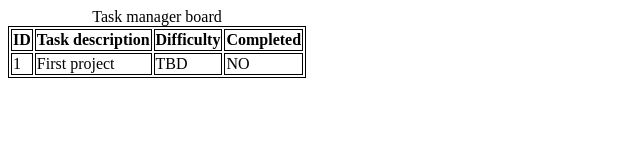
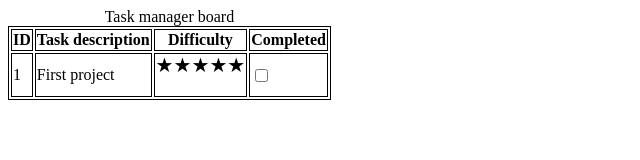
Before and after one commit to mirandajose/Lift-off, a plain HTML site: page index.html in a window 1280 px wide. Shown: the whole page, without its empty margins (0-640 px from the left). Drawn offline with Linux system fonts and the light colour scheme.

Commit message:
Iteractive rating stars and completed checkbox

```diff
--- a/index.css
+++ b/index.css
@@ -1,3 +1,68 @@
 table, th, td{
     border: 1px solid black;
 }
+/* Code below extracted from https://codepen.io/neilpomerleau/pen/wzxzQr   */
+.rating {
+    display: inline-block;
+    position: relative;
+    height: 20px;
+    line-height: 20px;
+    font-size: 20px;
+  }
+  .rating label {
+    position: absolute;
+    top: 0;
+    left: 0;
+    height: 50%;
+    cursor: pointer;
+  }
+
+  .rating label:last-child {
+    position: static;
+  }
+
+  .rating label:nth-child(1) {
+    z-index: 5;
+  }
+
+  .rating label:nth-child(2) {
+    z-index: 4;
+  }
+
+  .rating label:nth-child(3) {
+    z-index: 3;
+  }
+
+  .rating label:nth-child(4) {
+    z-index: 2;
+  }
+
+  .rating label:nth-child(5) {
+    z-index: 1;
+  }
+
+  .rating label input {
+    position: absolute;
+    top: 0;
+    left: 0;
+    opacity: 0;
+  }
+
+  .rating label .icon {
+    float: left;
+    color: transparent;
+  }
+
+  .rating label:last-child .icon {
+    color: black;
+  }
+
+  .rating:not(:hover) label input:checked ~ .icon,
+  .rating:hover label:hover input ~ .icon {
+    color: orange;
+  }
+
+  .rating label input:focus:not(:checked) ~ .icon:last-child {
+    color: black;
+    text-shadow: 0 0 5px orange;
+}
--- a/index.html
+++ b/index.html
@@ -13,8 +13,43 @@
                         <tr>
                             <td>1</td>
                             <td>First project</td>
-                            <td>TBD</td>
-                            <td>NO</td>
+                            <td><!-- Code extracted from https://codepen.io/neilpomerleau/pen/wzxzQr -->
+                                <form class="rating">
+                                    <label>
+                                      <input type="radio" name="stars" value="1" />
+                                      <span class="icon">★</span>
+                                    </label>
+                                    <label>
+                                      <input type="radio" name="stars" value="2" />
+                                      <span class="icon">★</span>
+                                      <span class="icon">★</span>
+                                    </label>
+                                    <label>
+                                      <input type="radio" name="stars" value="3" />
+                                      <span class="icon">★</span>
+                                      <span class="icon">★</span>
+                                      <span class="icon">★</span>
+                                    </label>
+                                    <label>
+                                      <input type="radio" name="stars" value="4" />
+                                      <span class="icon">★</span>
+                                      <span class="icon">★</span>
+                                      <span class="icon">★</span>
+                                      <span class="icon">★</span>
+                                    </label>
+                                    <label>
+                                      <input type="radio" name="stars" value="5" />
+                                      <span class="icon">★</span>
+                                      <span class="icon">★</span>
+                                      <span class="icon">★</span>
+                                      <span class="icon">★</span>
+                                      <span class="icon">★</span>
+                                    </label>
+                                  </form>
+                                 <!-- Code extracted from https://codepen.io/neilpomerleau/pen/wzxzQr -->
+                            </td>
+                            <td><input type="checkbox">
+                            </td>
                         </tr>
                     </tbody>
             </table>
```
